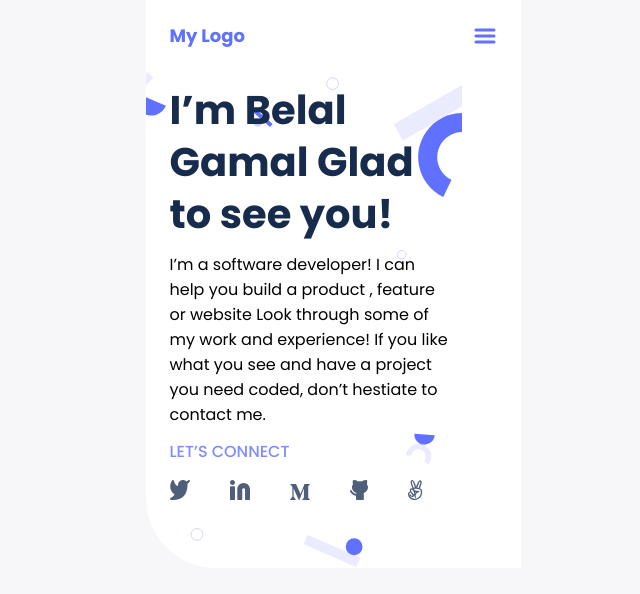
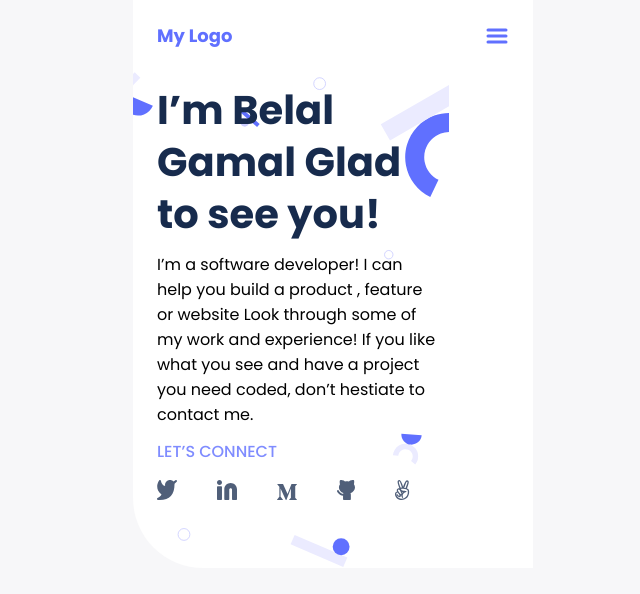
Before and after one commit to belalgamal46/Setup-and-mobile-first, a website: page index.html in a window 1280 px wide. Shown: the whole page, without its empty margins (307-947 px from the left). Drawn offline with Linux system fonts and the light colour scheme.

Commit message:
Update css

```diff
--- a/CSS/styles.css
+++ b/CSS/styles.css
@@ -13,7 +13,7 @@ html {
 body {
   background-color: #f7f7f9;
   max-width: 100%;
-  width: 375px;
+  width: 400px;
 }
 
 /* Navbar */
```
